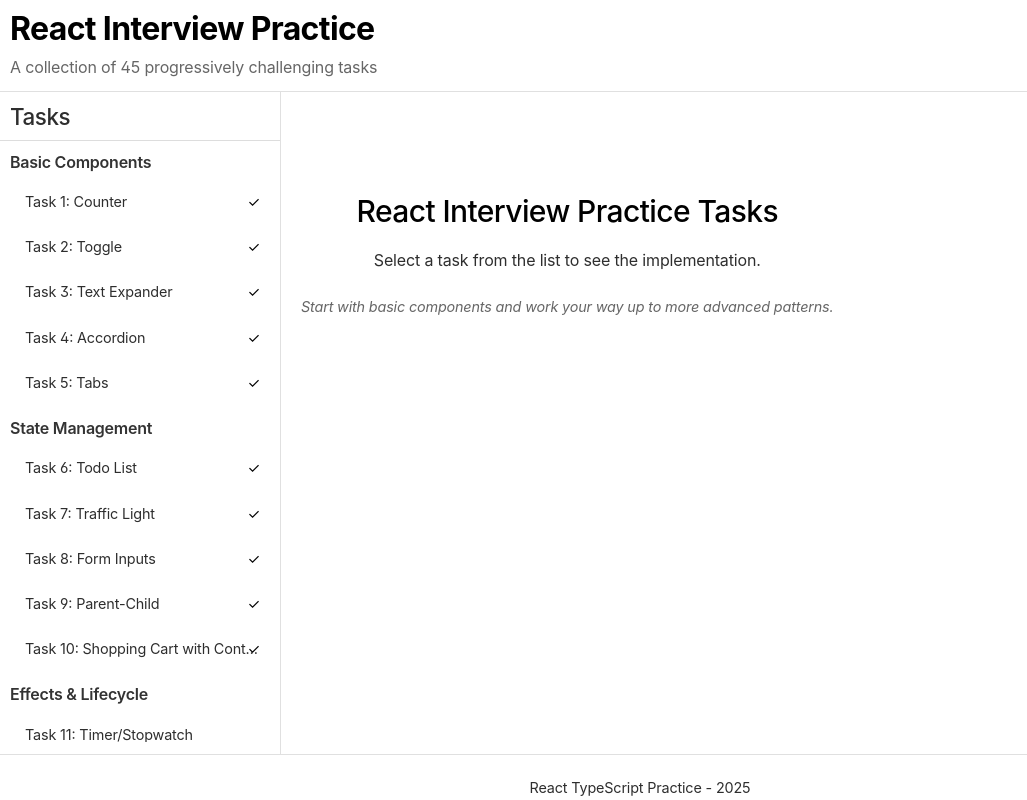
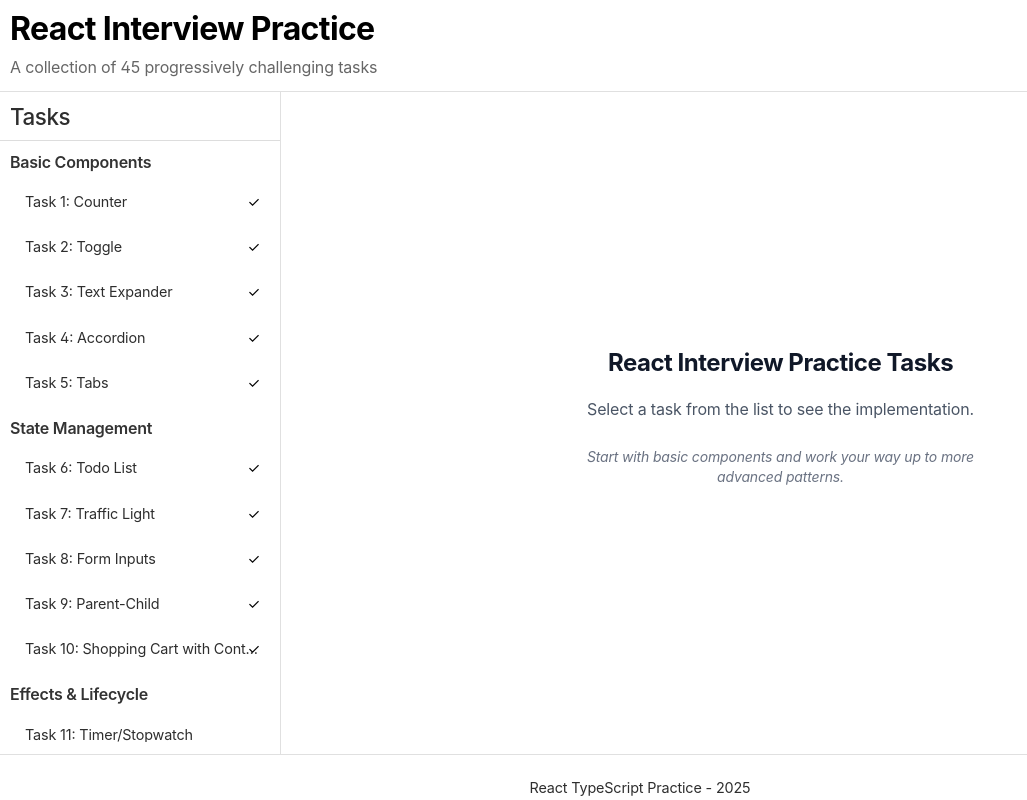
Before and after one commit to SanjoyPator1/WebDevLearning, a React (Vite) app in the folder set-01-frontend-focused/: page /task/welcome in a window 1280 px wide. Shown: the whole page, without its empty margins (0-1027 px from the left). Built offline with nearby package versions, Linux system fonts and the light colour scheme.

Commit message:
react: route based implemented for task

```diff
--- a/set-01-frontend-focused/package.json
+++ b/set-01-frontend-focused/package.json
@@ -11,9 +11,11 @@
   },
   "dependencies": {
     "@tailwindcss/vite": "^4.1.6",
+    "@types/react-router-dom": "^5.3.3",
     "lucide-react": "^0.509.0",
     "react": "^19.1.0",
     "react-dom": "^19.1.0",
+    "react-router-dom": "^7.6.0",
     "tailwindcss": "^4.1.6"
   },
   "devDependencies": {
--- a/set-01-frontend-focused/src/App.tsx
+++ b/set-01-frontend-focused/src/App.tsx
@@ -1,10 +1,50 @@
-import { useState } from "react";
+import { useState, useEffect } from "react";
+import {
+  BrowserRouter,
+  Routes,
+  Route,
+  Navigate,
+  useParams,
+  useNavigate,
+} from "react-router-dom";
 import "./App.css";
 import TaskList from "./components/TaskList";
-import TaskRenderer from "./components/TaskRenderer/index.tsx";
+import TaskRenderer from "./components/TaskRenderer";
+import NotFound from "./components/NotFound";
+import { taskCategories } from "./shared/utils/tasksData";
 
-function App() {
+// Helper function to check if a task ID is valid
+const isValidTaskId = (taskId: string | null | undefined): boolean => {
+  if (!taskId) return false;
+  if (taskId === "welcome") return true;
+  return taskCategories.some((category) =>
+    category.tasks.some((task) => task.id === taskId)
+  );
+};
+
+// Task route component
+function TaskRoute() {
+  const { taskId } = useParams<{ taskId?: string }>();
+  const navigate = useNavigate();
+
+  // Initialize with null, then update after validation in useEffect
   const [currentTask, setCurrentTask] = useState<string | null>(null);
+
+  // Handle task selection changes
+  const handleTaskChange = (task: string) => {
+    setCurrentTask(task);
+    navigate(`/task/${task}`);
+  };
+
+  // Update currentTask when URL changes or on initial load
+  useEffect(() => {
+    if (taskId && isValidTaskId(taskId)) {
+      setCurrentTask(taskId);
+    } else if (taskId) {
+      // If taskId exists but is invalid, keep it null (will show NotFound)
+      setCurrentTask(null);
+    }
+  }, [taskId]);
 
   return (
     <div className="app-container">
@@ -17,11 +57,18 @@ function App() {
 
       <div className="content">
         <aside className="sidebar">
-          <TaskList currentTask={currentTask} setCurrentTask={setCurrentTask} />
+          <TaskList
+            currentTask={currentTask}
+            setCurrentTask={handleTaskChange}
+          />
         </aside>
 
         <main className="task-display">
-          <TaskRenderer currentTask={currentTask} />
+          {taskId && !isValidTaskId(taskId) ? (
+            <NotFound type="task" taskId={taskId} />
+          ) : (
+            <TaskRenderer currentTask={currentTask} />
+          )}
         </main>
       </div>
 
@@ -32,4 +79,40 @@ function App() {
   );
 }
 
+// Page not found component for entire pages
+function PageNotFound() {
+  return (
+    <div className="app-container">
+      <header>
+        <h1>React Interview Practice</h1>
+      </header>
+
+      <div className="flex-1 flex flex-col items-center justify-center min-h-[70vh] p-5">
+        <NotFound type="page" />
+      </div>
+
+      <footer>
+        <p>React TypeScript Practice - {new Date().getFullYear()}</p>
+      </footer>
+    </div>
+  );
+}
+
+// Home route that redirects to the welcome page
+function HomeRoute() {
+  return <Navigate to="/task/welcome" replace />;
+}
+
+function App() {
+  return (
+    <BrowserRouter>
+      <Routes>
+        <Route path="/" element={<HomeRoute />} />
+        <Route path="/task/:taskId" element={<TaskRoute />} />
+        <Route path="*" element={<PageNotFound />} />
+      </Routes>
+    </BrowserRouter>
+  );
+}
+
 export default App;
--- /dev/null
+++ b/set-01-frontend-focused/src/components/NotFound.tsx
@@ -0,0 +1,50 @@
+import React from "react";
+import { Link } from "react-router-dom";
+
+interface NotFoundProps {
+  type: "page" | "task";
+  taskId?: string;
+}
+
+const NotFound: React.FC<NotFoundProps> = ({ type, taskId }) => {
+  return (
+    <div className="flex flex-col items-center justify-center h-full min-h-[400px] text-center p-6">
+      <div className="max-w-md">
+        <h2 className="text-3xl font-bold mb-4 text-gray-900">
+          {type === "page" ? "Page Not Found" : "Task Not Found"}
+        </h2>
+
+        {type === "page" ? (
+          <p className="text-lg text-gray-600 mb-6">
+            The page you are looking for doesn't exist or has been moved.
+          </p>
+        ) : (
+          <p className="text-lg text-gray-600 mb-6">
+            The task{" "}
+            <span className="font-mono bg-gray-100 px-2 py-1 rounded text-gray-800 font-medium">
+              "{taskId}"
+            </span>{" "}
+            you are looking for hasn't been implemented yet or doesn't exist.
+          </p>
+        )}
+
+        <div className="mt-8">
+          <Link
+            to="/task/welcome"
+            className="inline-block bg-black text-white py-2 px-6 rounded font-medium transition-colors hover:bg-gray-800"
+          >
+            Go to Home
+          </Link>
+
+          {type === "task" && (
+            <p className="mt-4 text-sm text-gray-500 italic">
+              Select another task from the sidebar to continue.
+            </p>
+          )}
+        </div>
+      </div>
+    </div>
+  );
+};
+
+export default NotFound;
--- a/set-01-frontend-focused/src/components/TaskList/index.tsx
+++ b/set-01-frontend-focused/src/components/TaskList/index.tsx
@@ -1,6 +1,6 @@
 import React from "react";
+import { taskCategories } from "../../shared/utils/tasksData";
 import "./TaskList.css";
-import { taskCategories } from "../../shared/utils/tasksData";
 
 interface TaskListProps {
   currentTask: string | null;
@@ -13,6 +13,11 @@ const TaskList: React.FC<TaskListProps> = ({ currentTask, setCurrentTask }) => {
 
   // Count completed tasks
   const completedCount = allTasks.filter((task) => task.completed).length;
+
+  // Handle click on task item
+  const handleTaskClick = (taskId: string) => {
+    setCurrentTask(taskId);
+  };
 
   return (
     <div className="task-list">
@@ -28,7 +33,7 @@ const TaskList: React.FC<TaskListProps> = ({ currentTask, setCurrentTask }) => {
                 className={`task-item ${
                   currentTask === task.id ? "active" : ""
                 } ${task.completed ? "completed" : ""}`}
-                onClick={() => setCurrentTask(task.id)}
+                onClick={() => handleTaskClick(task.id)}
               >
                 {task.name}
               </li>
--- a/set-01-frontend-focused/src/components/TaskRenderer/index.tsx
+++ b/set-01-frontend-focused/src/components/TaskRenderer/index.tsx
@@ -1,6 +1,7 @@
 import React from "react";
 import "./TaskRenderer.css";
 
+import Counter from "../../tasks/Task01_Counter/Counter";
 import Toggle from "../../tasks/Task02_Toggle/Toggle";
 import TextExpander from "../../tasks/Task03_TextExpander/TextExpander";
 import Accordion from "../../tasks/Task04_Accordion/Accordion";
@@ -10,24 +11,42 @@ import TrafficLight from "../../tasks/Task07_TrafficLight/TrafficLight";
 import FormInputs from "../../tasks/Task08_FormInputs/FormInputs";
 import ParentChild from "../../tasks/Task09_ParentChild/ParentChild";
 import ShoppingCart from "../../tasks/Task10_ShoppingCart/ShoppingCart";
-import Counter from "../../tasks/Task01_Counter/Counter";
+import Timer from "../../tasks/Task11_Timer/Timer";
+import DebouncedSearchEnhanced from "../../tasks/Task12_DebouncedSearch/DebouncedSearchEnhanced";
+import WindowSizeTracker from "../../tasks/Task13_WindowSizeTracker/WindowSizeTracker";
 import {
   AccordionMockData,
   longText,
   TabData,
   todoDummyData,
 } from "../../shared/utils/tasksData";
-import Timer from "../../tasks/Task11_Timer/Timer";
-import DebouncedSearch from "../../tasks/Task12_DebouncedSearch/DebouncedSearch";
-import DebouncedSearchEnhanced from "../../tasks/Task12_DebouncedSearch/DebouncedSearchEnhanced";
-import WindowSizeTracker from "../../tasks/Task13_WindowSizeTracker/WindowSizeTracker";
+
+// Welcome component with Tailwind CSS
+const Welcome = () => (
+  <div className="flex flex-col items-center justify-center h-full min-h-[400px] text-center p-6">
+    <div className="max-w-md">
+      <h2 className="text-2xl font-bold mb-4 text-gray-900">
+        React Interview Practice Tasks
+      </h2>
+      <p className="text-gray-600 mb-3">
+        Select a task from the list to see the implementation.
+      </p>
+      <p className="text-sm text-gray-500 italic mt-6">
+        Start with basic components and work your way up to more advanced
+        patterns.
+      </p>
+    </div>
+  </div>
+);
 
 interface TaskRendererProps {
   currentTask: string | null;
 }
 
 const TaskRenderer: React.FC<TaskRendererProps> = ({ currentTask }) => {
+  // Map of task IDs to their respective components
   const taskComponents: Record<string, React.ReactNode> = {
+    welcome: <Welcome />,
     counter: <Counter />,
     toggle: <Toggle />,
     textExpander: <TextExpander text={longText} />,
@@ -41,22 +60,41 @@ const TaskRenderer: React.FC<TaskRendererProps> = ({ currentTask }) => {
     timer: <Timer />,
     debouncedSearch: <DebouncedSearchEnhanced />,
     windowSizeTracker: <WindowSizeTracker />,
+    // Add more task components as you implement them
   };
 
-  if (currentTask && taskComponents[currentTask]) {
-    return <div className="task-component">{taskComponents[currentTask]}</div>;
+  // If no task is selected (null), show the welcome page
+  if (!currentTask) {
+    return (
+      <div className="task-component">
+        <Welcome />
+      </div>
+    );
   }
 
-  return (
-    <div className="welcome">
-      <h2>React Interview Practice Tasks</h2>
-      <p>Select a task from the list to see the implementation.</p>
-      <p className="hint">
-        Start with basic components and work your way up to more advanced
-        patterns.
-      </p>
-    </div>
-  );
+  // If the task is selected but not in our components map
+  if (!taskComponents[currentTask]) {
+    // This should never happen with our current setup since App.tsx handles the validation
+    // But we'll include it for safety in case the component is used elsewhere
+    return (
+      <div className="task-component">
+        <div className="flex flex-col items-center justify-center h-full text-center p-6">
+          <div className="max-w-md">
+            <h2 className="text-2xl font-bold mb-4 text-red-600">
+              Task Component Missing
+            </h2>
+            <p className="text-gray-600 mb-3">
+              The task "{currentTask}" exists but its component hasn't been
+              implemented yet.
+            </p>
+          </div>
+        </div>
+      </div>
+    );
+  }
+
+  // Return the selected task component
+  return <div className="task-component">{taskComponents[currentTask]}</div>;
 };
 
 export default TaskRenderer;
```
Also changed, not shown: 1 other file (tests, documents, lock files or other folders).
